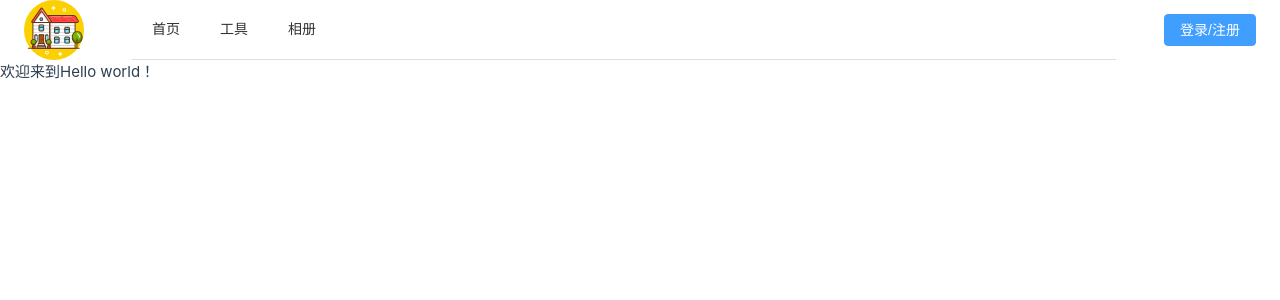
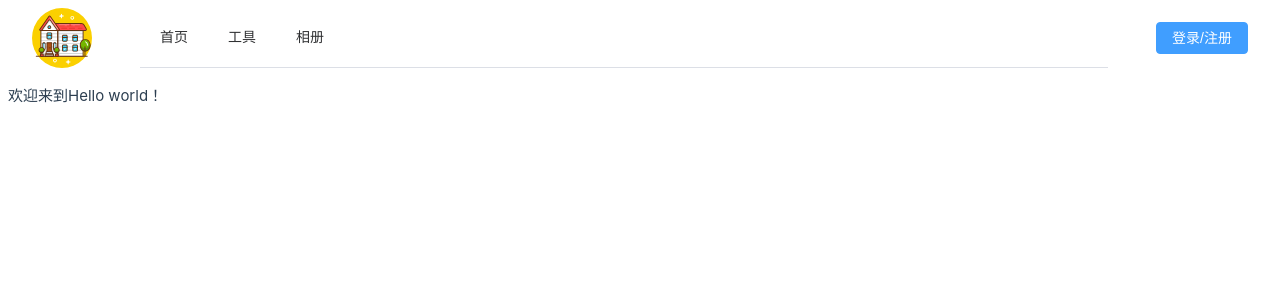
Before and after one commit to ethan666/home-site, a Vue app: page / in a window 1280 px wide. Shown: the top 300 px of the page. Built offline with nearby package versions, Linux system fonts and the light colour scheme.

Commit message:
feat: 布局样式

```diff
--- a/src/App.vue
+++ b/src/App.vue
@@ -8,7 +8,7 @@ import NavBar from '@/components/NavBar.vue'
     <NavBar></NavBar>
   </header>
 
-  <el-scrollbar max-height="400px">
+  <el-scrollbar>
     <RouterView />
   </el-scrollbar>
 </template>
--- a/src/assets/main.css
+++ b/src/assets/main.css
@@ -7,6 +7,8 @@
   display: flex;
   flex-direction: column;
   font-weight: normal;
+  padding: 8px;
+  gap: 16px;
 }
 
 a,
--- a/src/components/TheWelcome.vue
+++ b/src/components/TheWelcome.vue
@@ -1,5 +1,10 @@
+<template>
+  <div class="welcome">欢迎来到Hello world！</div>
+</template>
+
 <script setup></script>
 
-<template>
-  <div>欢迎来到Hello world！</div>
-</template>
+<style lang="scss" scoped>
+.welcome {
+}
+</style>
```
Also changed, not shown: 1 other file (tests, documents, lock files or other folders).
